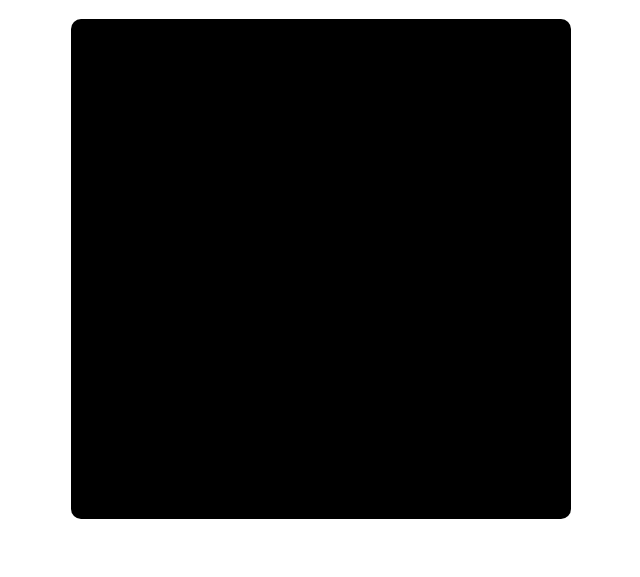
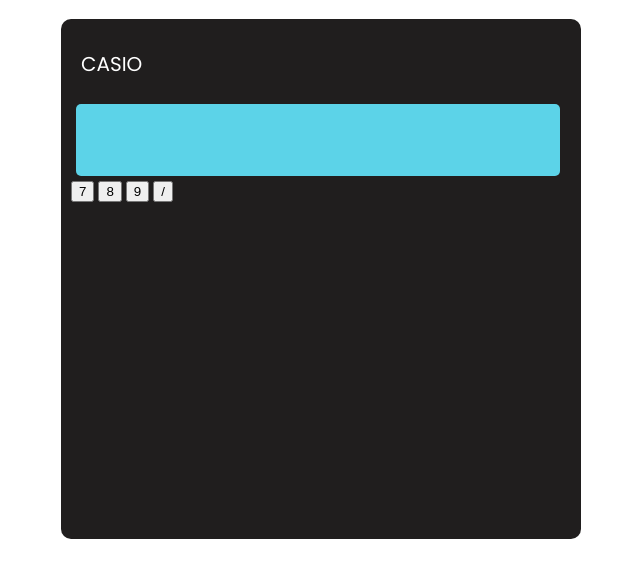
Before and after one commit to Swaakk/Calculator-with-Javascript, a plain HTML site: page index.html in a window 1280 px wide. Shown: the part 61-638 px from the top of the page, without its empty margins (319-959 px from the left). Drawn offline with Linux system fonts and the light colour scheme.

Commit message:
started css

```diff
--- a/index.html
+++ b/index.html
@@ -10,6 +10,17 @@
 <body>
     <h1>CALCULATOR</h1>
     <div class="container">
+        <p>CASIO</p>
+        <input type="text" id="screen">
+        <br>
+
+        <input type="button" value="7" class="button number">
+        <input type="button" value="8" class="button number">
+        <input type="button" value="9" class="button number">
+        <input type="button" value="/" class="button operator">
+
+        <br>
+
 
     </div>
 
--- a/styles.css
+++ b/styles.css
@@ -1,10 +1,34 @@
+@import url(https://fonts.googleapis.com/css?family=Poppins:100,100italic,200,200italic,300,300italic,regular,italic,500,500italic,600,600italic,700,700italic,800,800italic,900,900italic);
+
+
 h1{
     text-align: center;
 }
 .container{
     width: 500px;
     height: 500px;
-    background: #000;
+    background: rgb(32, 30, 30);
     margin: auto;
     border-radius: 10px;
+    padding: 10px;
 }
+
+.container P{
+    color: white;
+    font-family: "Poppins";
+    margin-left: 10px;
+    font-size: 20px;
+}
+
+
+#screen{
+    background: rgb(92, 211, 232);
+    height: 70px;
+    width: 480px;
+    margin: 5px;
+    outline: none;
+    border: none;
+    font-size: 3.5rem;
+    text-align: right;
+    border-radius: 5px;
+}
```
